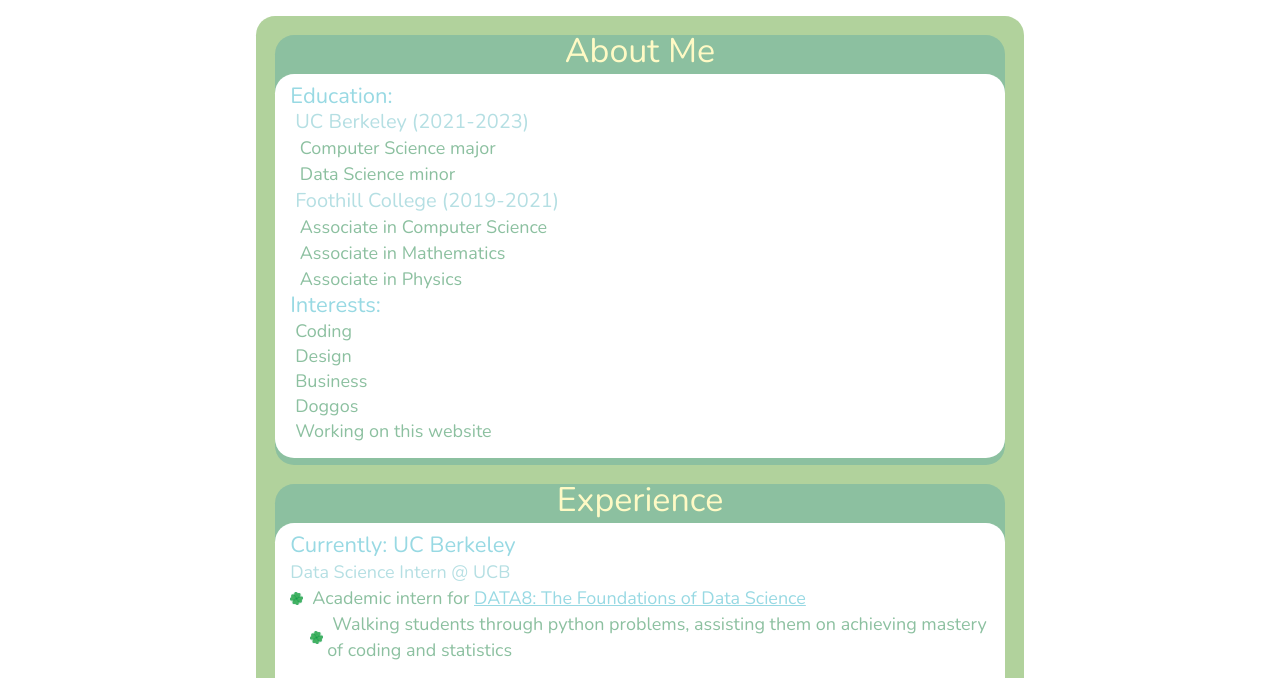
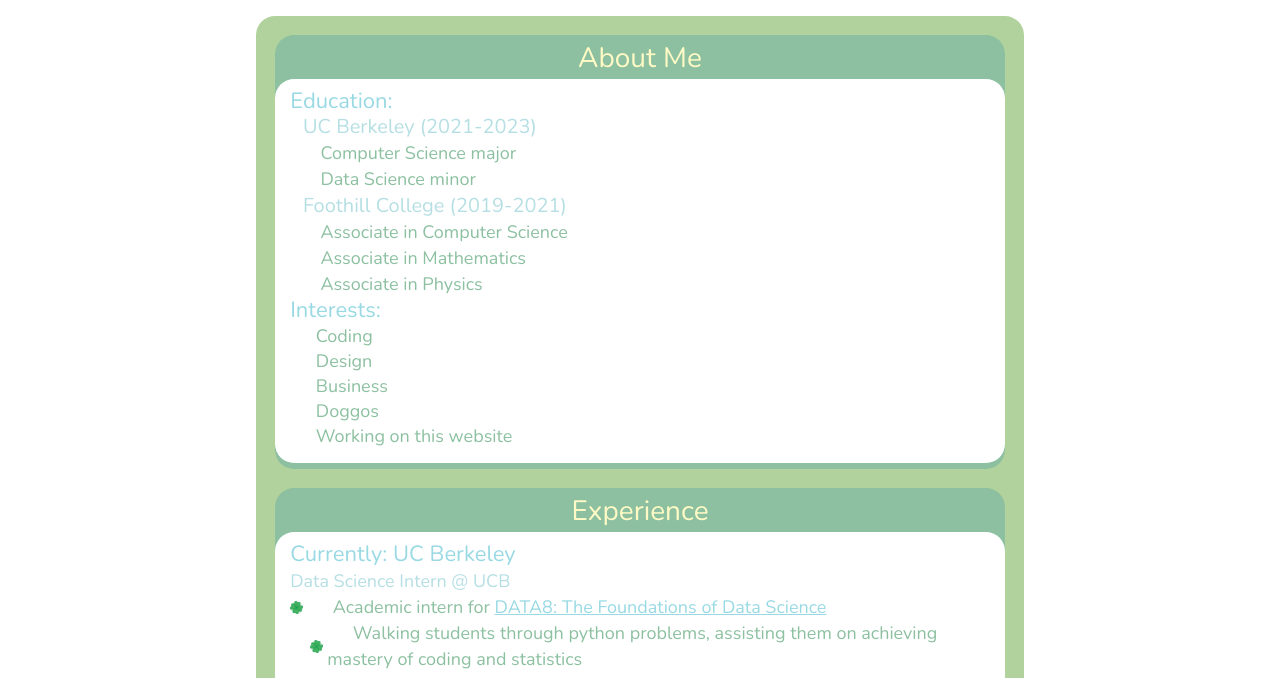
Before and after one commit to alanali/alanali.github.io, a plain HTML site: page index.html in a window 1280 px wide. Shown: the part 122-800 px from the top of the page. Drawn offline with nearby package versions, Linux system fonts and the light colour scheme.

Commit message:
UX Fixes
Changed font to Nunito, fixed clamps for fonts, tabs for About Me

```diff
--- a/style.css
+++ b/style.css
@@ -140,7 +140,9 @@ body {
   margin: auto;
   margin-bottom: 1.5vw;
   width: 95%;
-  padding-bottom: 0.5vw;
+  padding-bottom: clamp(0px, 0.5vw, 30px);
+  padding-top: clamp(0px, 0.5vw, 30px);
+
   flex-basis: 0;
   flex-shrink: 1;
   flex-grow: 1;
@@ -168,7 +170,7 @@ body {
 }
 
 p1 {
-  font-size: clamp(16px, calc(5vw - 30px), 35px);
+  font-size: clamp(18px, calc(5vw - 20px), 28px);
   color: var(--yellow);
   transition: 1s;
 }
@@ -181,7 +183,7 @@ p2 {
 p3 {
   color: var(--dgreen);
   font-size: clamp(12px, calc(5vw - 30px), 18px);
-  padding-left: clamp(1px, 0.5vw, 5px);
+  padding-left: clamp(5px, 2vw, 30px);
 }
 
 p4 {
@@ -192,7 +194,7 @@ p4 {
 p5 {
   color: var(--lblue);
   font-size: clamp(12px, calc(5vw - 30px), 20px);
-  padding-left: clamp(1px, 0.5vw, 5px);
+  padding-left: clamp(1px, 1vw, 20px);
 }
 
 p10 {
```
